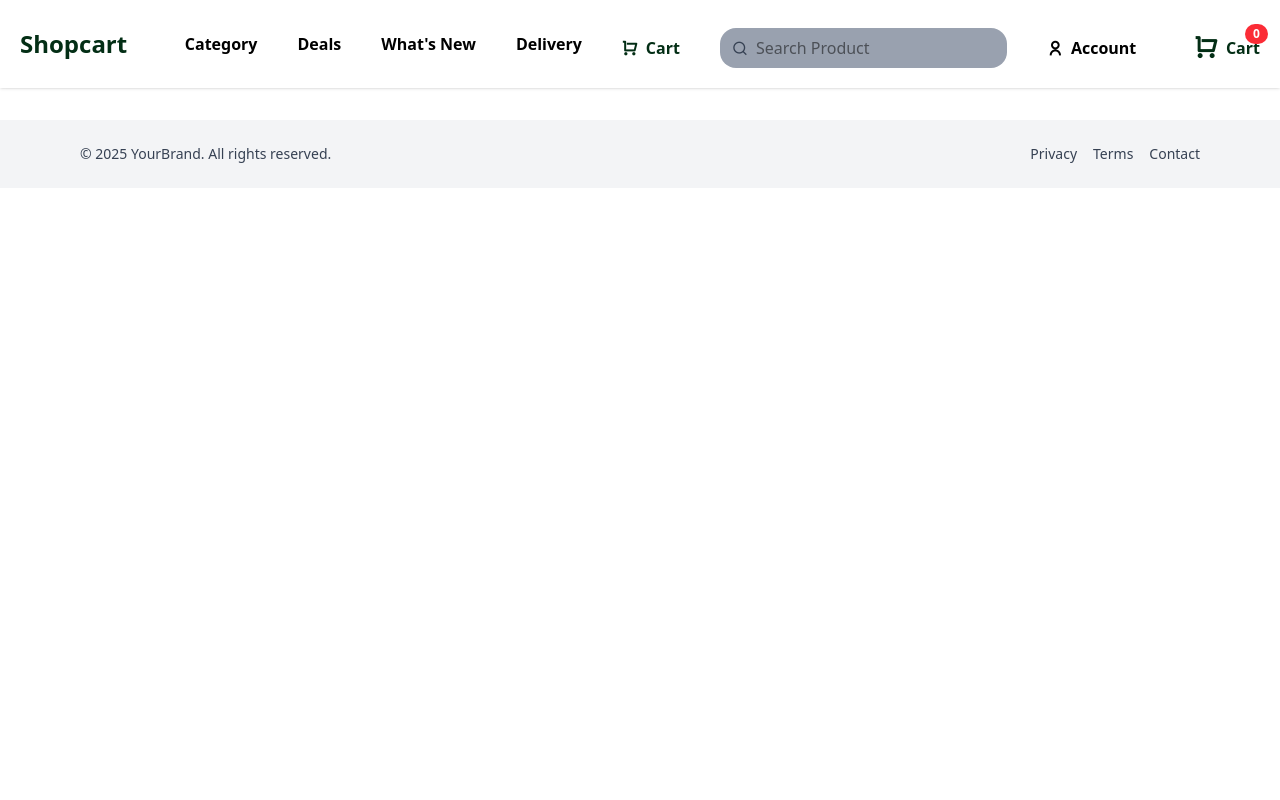
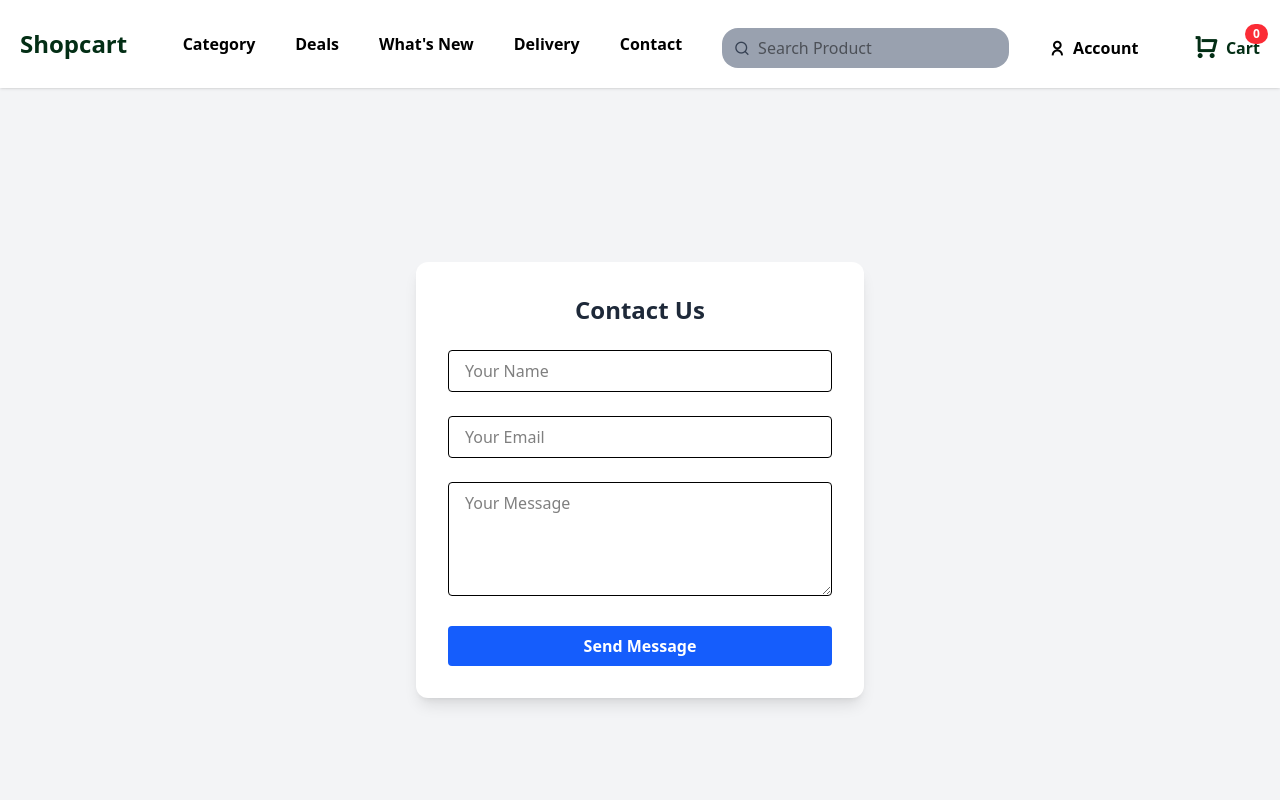
Before and after one commit to mac-101/Ecommerce-website, a React (Vite) app: page /contact in a window 1280 px wide. Shown: the top 800 px of the page. Built offline with nearby package versions, Linux system fonts and the light colour scheme.

Commit message:
done with this

```diff
--- a/src/App.jsx
+++ b/src/App.jsx
@@ -6,6 +6,7 @@ import Header from './components/header';
 import Checkout from './pages/checkout';
 import Footer from './components/footer';
 import PaymentSuccess from './pages/paymentSuccessful';
+import Contact from './pages/contact';
 
 function App() {
   return (
@@ -17,6 +18,7 @@ function App() {
         <Route path="/cart" element={<Cart />} />
         <Route path='/paymentSuccess' element={<PaymentSuccess/>}/>
         <Route path="/checkout" element={<Checkout/>}/>
+        <Route path="/contact" element={<Contact/>} />
       </Routes>
       <Footer/>
     </Router>
--- a/src/components/header.jsx
+++ b/src/components/header.jsx
@@ -53,12 +53,9 @@ export default function Header() {
         <p className="hover:text-green-950 hover:font-bold">Deals</p>
         <p className="hover:text-green-950 hover:font-bold">What's New</p>
         <p className="hover:text-green-950 hover:font-bold">Delivery</p>
-        <Link to="/cart">
+        <Link to="/contact">
+        <p className="hover:text-green-950 hover:font-bold">Contact</p>
 
-          <button className="text-green-950 font-bold flex hover:font-extrabold items-center gap-2 mt-2">
-            <i className="ri-shopping-cart-line"></i>
-            Cart
-          </button>
         </Link>
       </nav>
 
--- /dev/null
+++ b/src/pages/contact.jsx
@@ -0,0 +1,107 @@
+import { useState } from "react";
+import { toast, Toaster } from "react-hot-toast";
+
+export default function Contact() {
+    const [form, setForm] = useState({
+        name: "",
+        email: "",
+        message: "",
+    });
+    const [isSubmitting, setIsSubmitting] = useState(false);
+
+    const handleChange = (e) => {
+        setForm({ ...form, [e.target.name]: e.target.value });
+    };
+
+    const handleSubmit = async (e) => {
+        e.preventDefault();
+        setIsSubmitting(true);
+
+        if (!form.name || !form.email || !form.message) {
+            toast.error("Please fill out all fields");
+            setIsSubmitting(false);
+            return;
+        }
+
+        try {
+            const response = await fetch("https://formspree.io/f/xanpggke", {
+                method: "POST",
+                headers: {
+                    "Content-Type": "application/json",
+                },
+                body: JSON.stringify({
+                    name: form.name,
+                    email: form.email,
+                    message: form.message,
+                }),
+            });
+
+            if (response.ok) {
+                toast.success("Message sent successfully!");
+                setForm({ name: "", email: "", message: "" });
+            } else {
+                throw new Error("Failed to send message");
+            }
+        } catch (error) {
+            console.error(error);
+            toast.error("Failed to send message. Please try again.");
+        } finally {
+            setIsSubmitting(false);
+        }
+    };
+
+    return (
+        <div className="min-h-screen flex items-center justify-center bg-gray-100 px-4 py-10">
+            <Toaster
+            position="top-right"
+            />
+            <form
+                onSubmit={handleSubmit}
+                className="bg-white shadow-lg rounded-xl p-8 max-w-md w-full space-y-6"
+            >
+                <h2 className="text-2xl font-bold text-gray-800 text-center">Contact Us</h2>
+
+                <input
+                    type="text"
+                    name="name"
+                    value={form.name}
+                    onChange={handleChange}
+                    placeholder="Your Name"
+                    required
+                    disabled={isSubmitting}
+                    className="w-full px-4 py-2 border rounded focus:ring-2 focus:ring-blue-500 focus:border-transparent disabled:bg-gray-100"
+                />
+
+                <input
+                    type="email"
+                    name="email"
+                    value={form.email}
+                    onChange={handleChange}
+                    placeholder="Your Email"
+                    required
+                    disabled={isSubmitting}
+                    className="w-full px-4 py-2 border rounded focus:ring-2 focus:ring-blue-500 focus:border-transparent disabled:bg-gray-100"
+                />
+
+                <textarea
+                    name="message"
+                    value={form.message}
+                    onChange={handleChange}
+                    placeholder="Your Message"
+                    rows="4"
+                    required
+                    disabled={isSubmitting}
+                    className="w-full px-4 py-2 border rounded focus:ring-2 focus:ring-blue-500 focus:border-transparent disabled:bg-gray-100"
+                />
+
+                <button
+                    type="submit"
+                    disabled={isSubmitting}
+                    className="w-full bg-blue-600 hover:bg-blue-700 disabled:bg-blue-400 text-white font-semibold py-2 rounded transition-colors"
+                >
+                    {isSubmitting ? "Sending..." : "Send Message"}
+                </button>
+            </form>
+        </div>
+    );
+}
```
